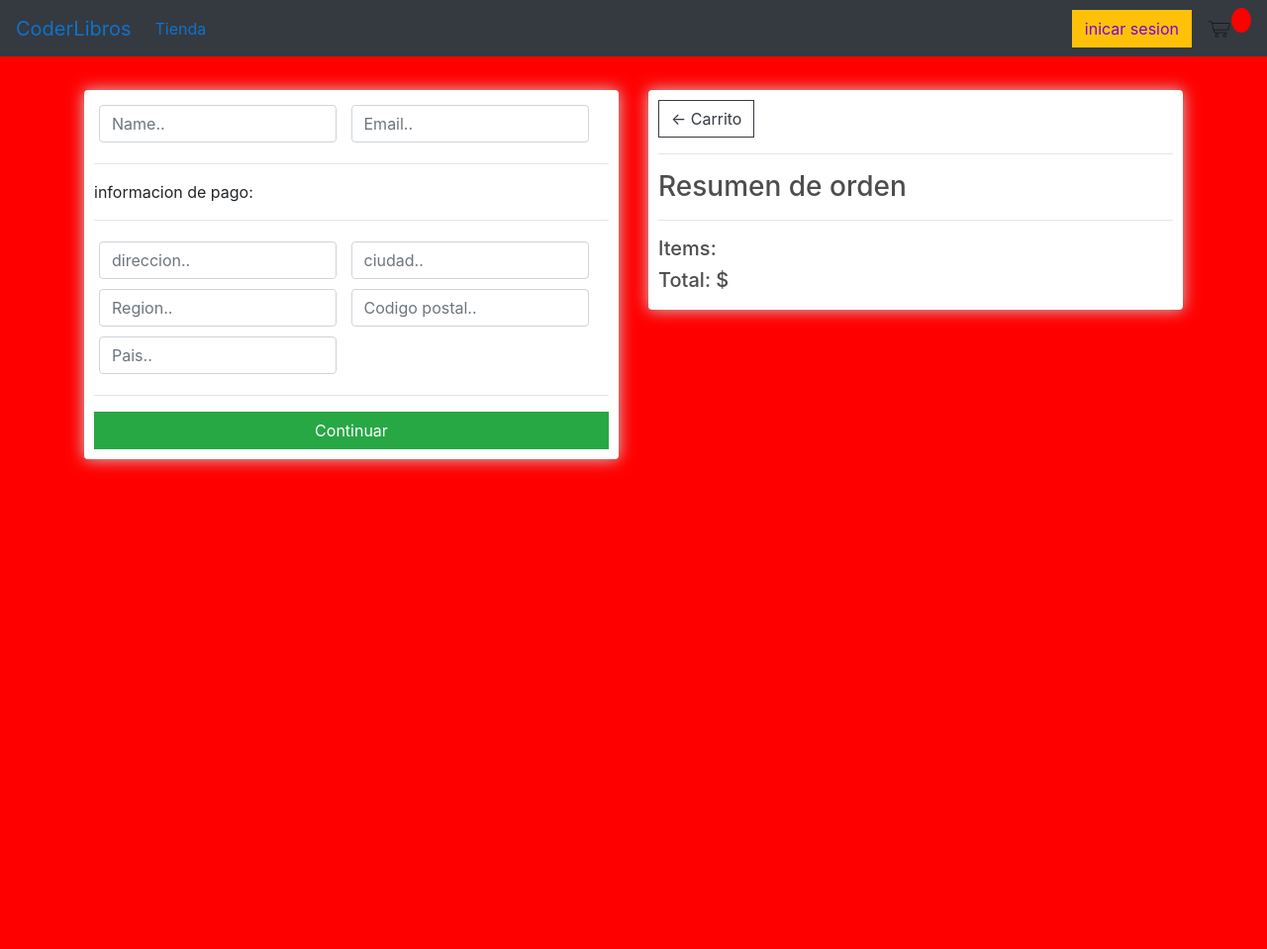
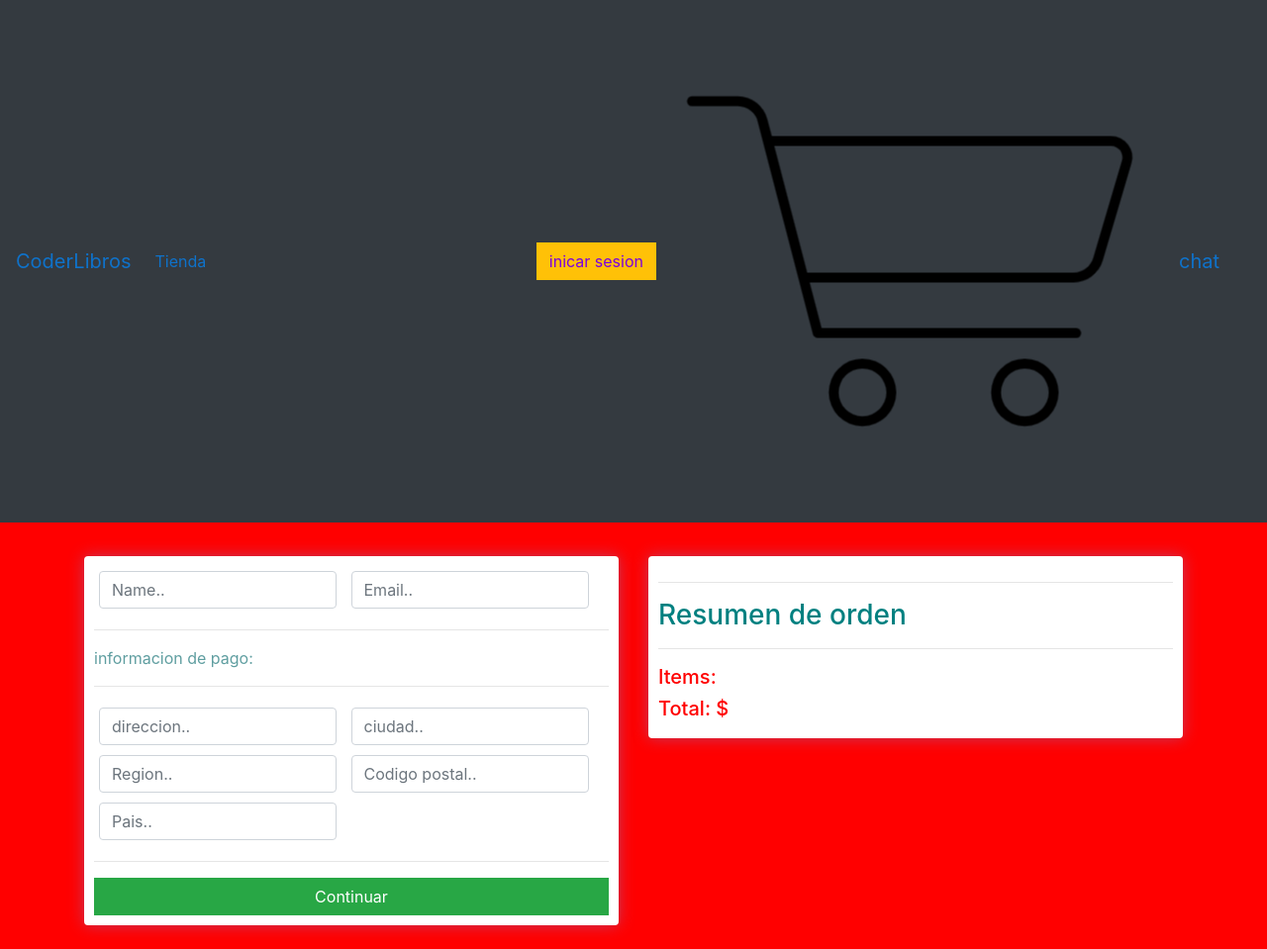
Before and after one commit to eddie210551/Blog, a Django app: template CoderTienda/tienda/templates/Tienda/Pagos.html in a window 1280 px wide. Shown: the whole page at 99% size. Before the commit the page ends 476 px from the top, so only its background shows below. Run offline with Django 4.2, Linux system fonts and the light colour scheme; the template is opened without the code that fills it, so the values that code supplies are empty; some libraries are stand-ins or nearby versions.

Commit message:
Revert "Revert "p""

```diff
--- a/CoderTienda/CoderTienda/settings.py
+++ b/CoderTienda/CoderTienda/settings.py
@@ -12,6 +12,7 @@ https://docs.djangoproject.com/en/4.0/ref/settings/
 
 from pathlib import Path
 import os
+from re import template
 
 # Build paths inside the project like this: BASE_DIR / 'subdir'.
 BASE_DIR = Path(__file__).resolve().parent.parent
@@ -40,6 +41,9 @@ INSTALLED_APPS = [
     'django.contrib.staticfiles',
     'tienda.apps.TiendaConfig',
     'CoderTienda',
+    'login',
+    'registro',
+
 ]
 
 MIDDLEWARE = [
@@ -58,7 +62,7 @@ ROOT_URLCONF = 'CoderTienda.urls'
 TEMPLATES = [
     {
         'BACKEND': 'django.template.backends.django.DjangoTemplates',
-        'DIRS': [],
+        'DIRS': [template],
         'APP_DIRS': True,
         'OPTIONS': {
             'context_processors': [
--- a/CoderTienda/static/css/main.css
+++ b/CoderTienda/static/css/main.css
@@ -7,7 +7,7 @@ h1,h2,h3,h4,h5,h6{
 }
 
 .box-element{
-	box-shadow:hsl(0, 0%, 80%) 0 0 16px;
+	box-shadow:hsla(225, 70%, 67%, 0.411) 0 0 16px;
 	background-color: #fff;
 	border-radius: 4px;
 	padding: 10px;
@@ -25,13 +25,13 @@ h1,h2,h3,h4,h5,h6{
 	border-radius: 0 0 4px 4px;
 }
 
-#cart-icon{
+#carro{
 	width:25px;
 	display: inline-block;
 	margin-left: 15px;
 }
 
-#cart-total{
+#total{
 	display: block;
 	text-align: center;
 	color:#fff;
--- a/CoderTienda/tienda/templates/Tienda/Main.html
+++ b/CoderTienda/tienda/templates/Tienda/Main.html
@@ -77,10 +77,16 @@
 	    <div class="form-inline my-2 my-lg-0">
 	     	<a href="#"class="btn btn-warning" style="color: rgb(123, 2, 223);">inicar sesion</a>
 
-	     	<a href="carrito/">
+	     	<a href="{% url 'Carro' %}">
 	    		<img  id="cart-icon" src="{% static 'images/cart.png' %}">
 	    	</a>
 	    	<p id="cart-total"></p>
+
+			<nav class="navbar navbar-expand-lg navbar-dark bg-dark">
+				<a class="navbar-brand" href="{% url 'Carro' %}" style="color: rgba(0, 136, 255, 0.722);">chat</a>
+				<button class="navbar-toggler" type="button" data-toggle="collapse" data-target="#navbarSupportedContent" aria-controls="navbarSupportedContent" aria-expanded="false" aria-label="Toggle navigation">
+				  <span class="navbar-toggler-icon"></span>
+				</button>
 
 	    </div>
 	  </div>
--- a/CoderTienda/tienda/templates/Tienda/Pagos.html
+++ b/CoderTienda/tienda/templates/Tienda/Pagos.html
@@ -1,7 +1,7 @@
 {% extends 'tienda/main.html' %}
 {% load static %}
 {% block content %}
-     <div class="row">
+     <div class="row" style="color: cadetblue;">
 		<div class="col-lg-6">
 			<div class="box-element" id="form-wrapper">
 				<form id="form">
@@ -52,9 +52,8 @@
 
 		<div class="col-lg-6">
 			<div class="box-element">
-				<a  class="btn btn-outline-dark" href="carrito/">&#x2190; Carrito</a>
 				<hr>
-				<h3>Resumen de orden </h3>
+				<h3 style="color: teal;">Resumen de orden </h3>
 				<hr>
 				{% for item in items %}
 				<div class="cart-row">
@@ -64,8 +63,8 @@
 					<div style="flex:1"><p>x</p></div>
 				</div>
 				{% endfor %}
-				<h5>Items:  </h5>
-				<h5>Total:   $</h5>
+				<h5 style="color: red;">Items:  </h5>
+				<h5 style="color: red;">Total:   $</h5>
 			</div>
 		</div>
 	</div>
```
Also changed, not shown: CoderTienda/tienda/templates/Tienda/registro.html (added, +28 -0 lines), CoderTienda/tienda/templates/Tienda/chat.html (added).
